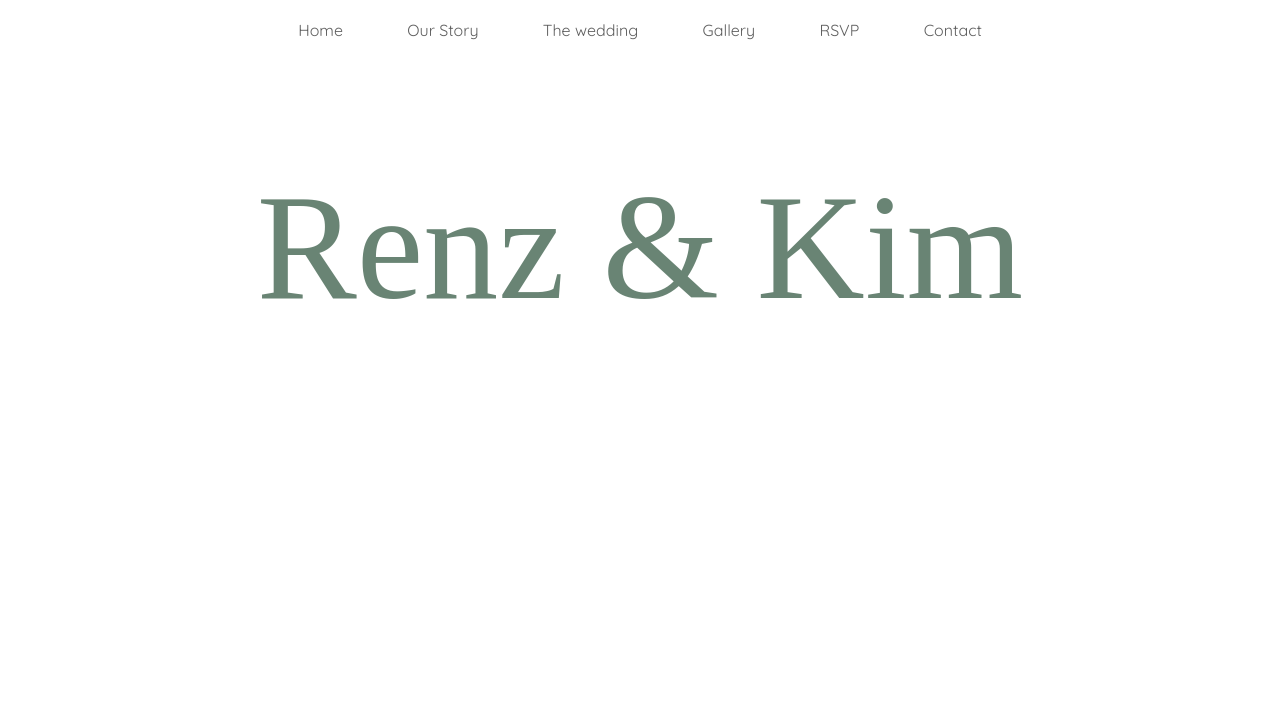
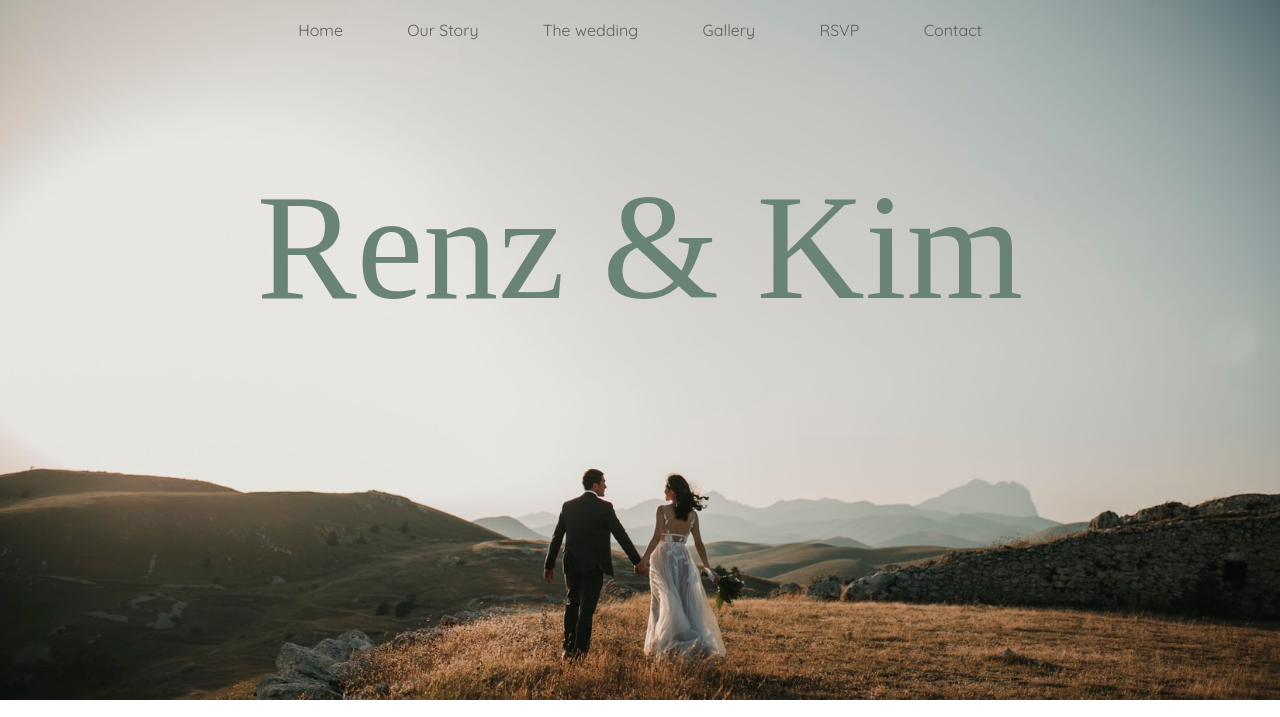
Before and after one commit to ckdgzmn/weddingRSVP, a plain HTML site: page index.html in a window 1280 px wide. Shown: the top 717 px of the page. Drawn offline with Linux system fonts and the light colour scheme; a web font is replaced by a local one.

Commit message:
Update styles.css

```diff
--- a/css/styles.css
+++ b/css/styles.css
@@ -34,9 +34,9 @@ li  {
 /* Header Section */
 
 .headerBanner {
-    background-image: url("bannerimage.jpg");
-    background-repeat: no-repeat;
+    background-image: url("/images/bannerimage.jpg");
     background-position: bottom center;
+    background-size:cover;
     height: 700px;
 }
 
```
